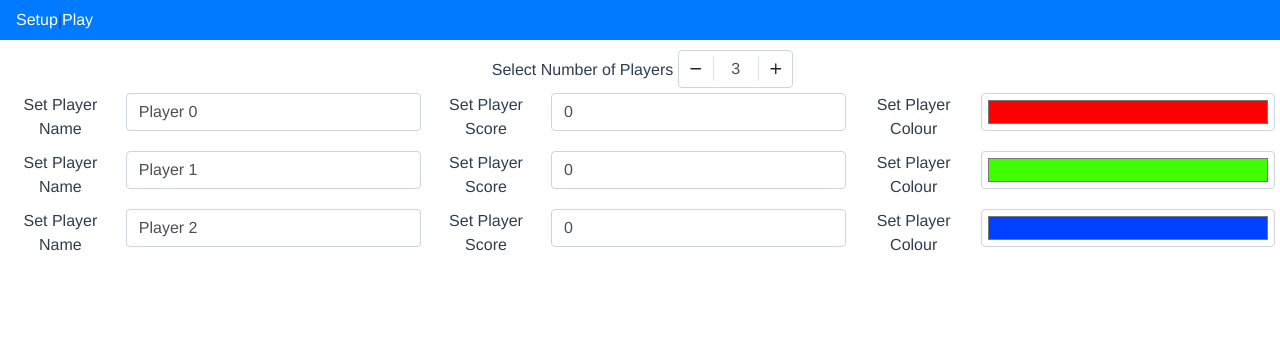
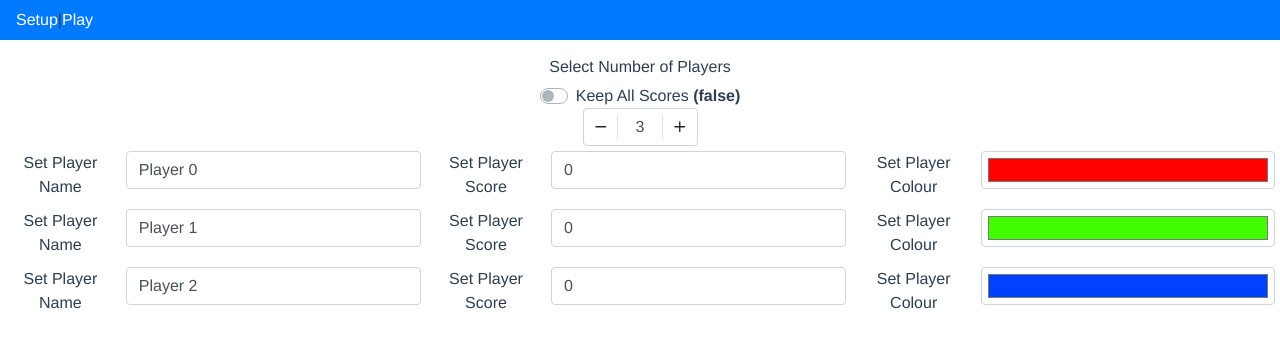
Before and after one commit to philip-dale/hangman-wheel, a Vue app: page /#/setup in a window 1280 px wide. Shown: the top 348 px of the page. Built offline with nearby package versions, Linux system fonts and the light colour scheme.

Commit message:
Add option to keep all scores

```diff
--- a/src/store/index.js
+++ b/src/store/index.js
@@ -78,7 +78,8 @@ export default new Vuex.Store({
     showLoseTurnAlert:false,
     showWheelValue:false,
     showWinAlert:false,
-    showNotFoundAlert:false
+    showNotFoundAlert:false,
+    keepAllScores:false
   },
   getters: {
     noPlayers(state) {
@@ -250,7 +251,13 @@ export default new Vuex.Store({
         context.state.gamePhase = 0
       } else if (action === 'guessCorrect') {
         context.state.showWinAlert = true
-        context.state.players[context.state.currentPlayer].score += context.state.players[context.state.currentPlayer].roundScore
+        if (!context.state.keepAllScores) {
+          context.state.players[context.state.currentPlayer].score += context.state.players[context.state.currentPlayer].roundScore
+        } else {
+          context.state.players.forEach(player => {
+            player.score += player.roundScore
+          });
+        }
         context.commit('clearRoundScores')
         context.dispatch('revealPuzzle')
         context.state.gamePhase = 5
--- a/src/views/setup.vue
+++ b/src/views/setup.vue
@@ -2,6 +2,9 @@
   <div class="setup">
     <div class="spacer"></div>
     <label class=labelClass>Select Number of Players </label>
+    <b-form-checkbox v-model="keepAllScores" name="check-button" switch>
+      Keep All Scores <b>({{ keepAllScores }})</b>
+    </b-form-checkbox>
     <b-form-spinbutton id="selectPlayers" v-model="noPlayers" min="1" :max="maxPlayers" inline></b-form-spinbutton>
     <div class='setPlayerInfo' v-for="(p, index) in players" :key="index">
       <label class=labelClass>Set Player Name</label>
@@ -20,6 +23,14 @@ export default {
   computed: {
     players() {
       return this.$store.state.players
+    },
+    keepAllScores: {
+      get: function () {
+        return this.$store.state.keepAllScores
+      },
+      set: function (newValue) {
+        this.$store.state.keepAllScores = newValue
+      }
     },
     noPlayers: {
       get: function () {
```
